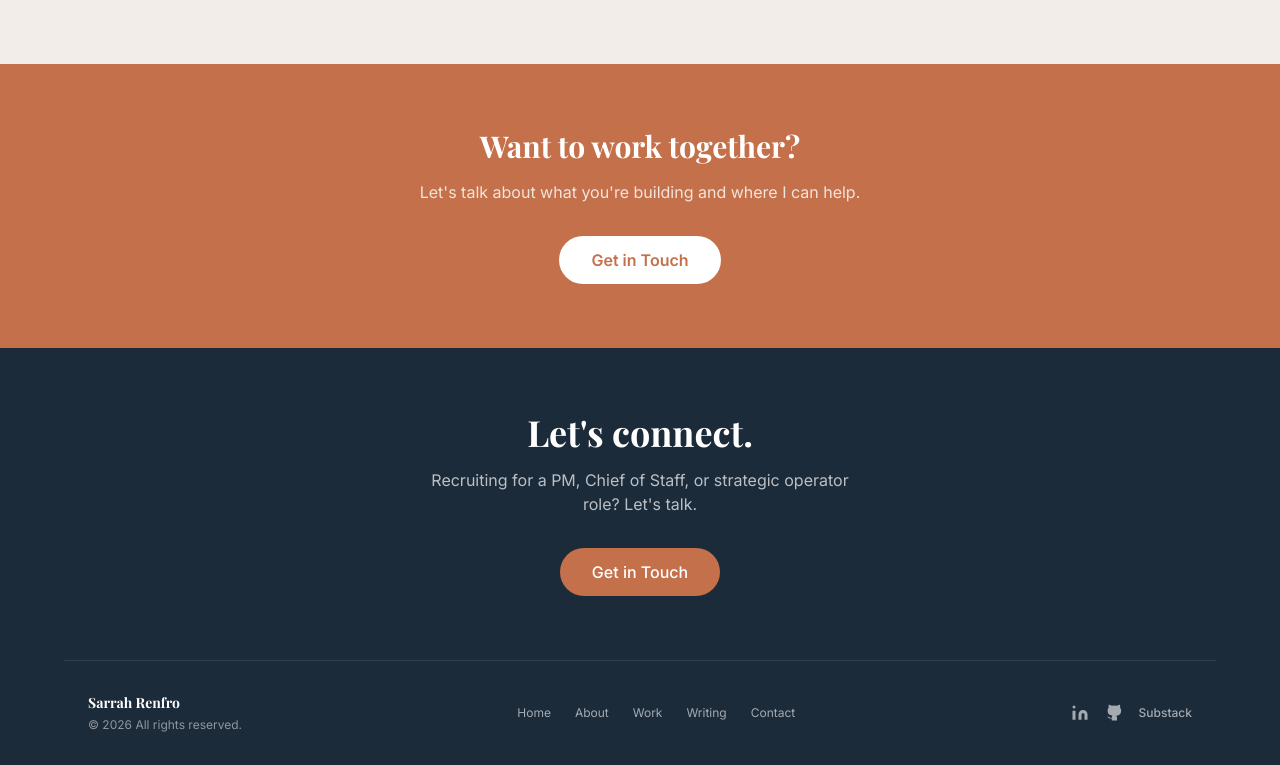
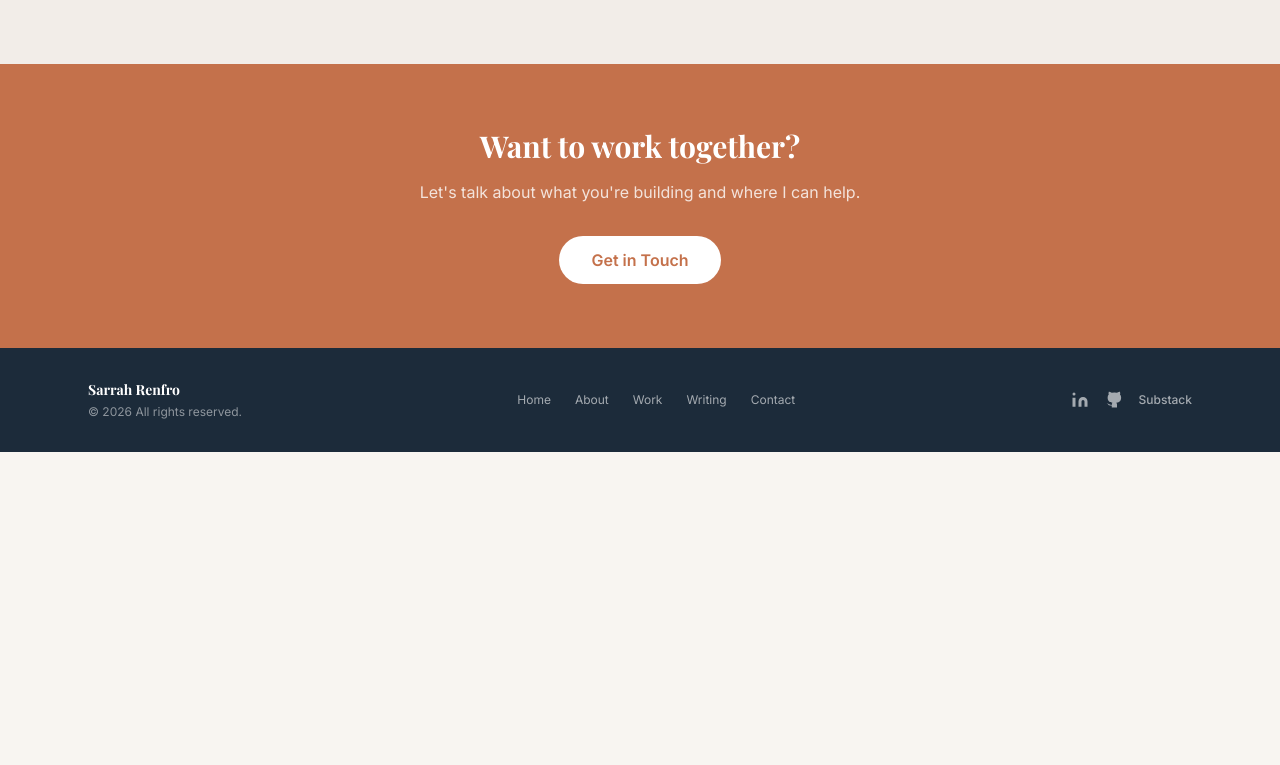
Before and after one commit to sarenfro/sarrahrenfro-site, a Next.js app: page /about in a window 1280 px wide. Shown: the part 1752-2517 px from the top of the page. After the commit the page ends 2204 px from the top, so only its background shows below. Built offline with nearby package versions, Linux system fonts and the light colour scheme; a web font is replaced by a local one.

Commit message:
add linkedin and github to footer

```diff
--- a/src/app/page.tsx
+++ b/src/app/page.tsx
@@ -1,5 +1,4 @@
 import Link from "next/link";
-import Image from "next/image";
 import { Clock, CheckCircle, Users, Zap, ArrowRight } from "lucide-react";
 import { getSubstackPosts, formatDate, truncate } from "@/lib/rss";
 
@@ -57,11 +56,11 @@ const featuredProjects = [
 ];
 
 const companies = [
-  { name: "Boeing", domain: "boeing.com" },
-  { name: "T-Mobile", domain: "t-mobile.com" },
-  { name: "TD Bank", domain: "td.com" },
-  { name: "Microsoft", domain: "microsoft.com" },
-  { name: "University of Washington", domain: "washington.edu" },
+  "Boeing",
+  "T-Mobile",
+  "TD Bank",
+  "Microsoft",
+  "University of Washington",
 ];
 
 export default async function HomePage() {
@@ -70,7 +69,7 @@ export default async function HomePage() {
   return (
     <>
       {/* HERO */}
-      <section className="bg-sand px-6 py-24 md:py-32">
+      <section className="bg-sand px-6 pt-24 pb-12 md:pt-32 md:pb-16">
         <div className="max-w-4xl mx-auto text-center">
           <h1 className="font-display text-4xl md:text-6xl font-bold text-navy leading-tight mb-6">
             I help teams move faster with fewer dropped balls.
@@ -108,21 +107,14 @@ export default async function HomePage() {
           <p className="text-stone text-xs uppercase tracking-widest text-center mb-8">
             Experience across
           </p>
-          <div className="flex flex-wrap items-center justify-center gap-10 md:gap-16">
+          <div className="flex flex-wrap items-center justify-center gap-3">
             {companies.map((company) => (
-              <div
-                key={company.name}
-                className="flex items-center justify-center h-8"
+              <span
+                key={company}
+                className="border border-pebble text-stone text-sm font-medium px-4 py-2 rounded-full"
               >
-                <Image
-                  src={`https://logo.clearbit.com/${company.domain}`}
-                  alt={company.name}
-                  width={120}
-                  height={32}
-                  className="h-8 w-auto object-contain grayscale opacity-60"
-                  unoptimized
-                />
-              </div>
+                {company}
+              </span>
             ))}
           </div>
         </div>
--- a/src/components/Footer.tsx
+++ b/src/components/Footer.tsx
@@ -12,23 +12,6 @@ const navLinks = [
 export default function Footer() {
   return (
     <footer className="bg-navy text-cream/80">
-      {/* CTA block */}
-      <div className="max-w-6xl mx-auto px-6 py-16 text-center border-b border-cream/10">
-        <h2 className="font-display text-3xl md:text-4xl font-bold text-cream mb-4">
-          Let&apos;s connect.
-        </h2>
-        <p className="text-cream/70 mb-8 max-w-md mx-auto">
-          Recruiting for a PM, Chief of Staff, or strategic operator role? Let&apos;s talk.
-        </p>
-        <Link
-          href="/contact"
-          className="inline-block bg-terracotta text-cream font-medium px-8 py-3 rounded-full hover:bg-terracotta-dark transition-colors"
-        >
-          Get in Touch
-        </Link>
-      </div>
-
-      {/* Footer bottom */}
       <div className="max-w-6xl mx-auto px-6 py-8 flex flex-col md:flex-row items-center justify-between gap-6">
         <div className="flex flex-col items-center md:items-start gap-1">
           <span className="font-display font-bold text-cream text-sm">Sarrah Renfro</span>
```
Also changed, not shown: 1 other file (tests, documents, lock files or other folders).
